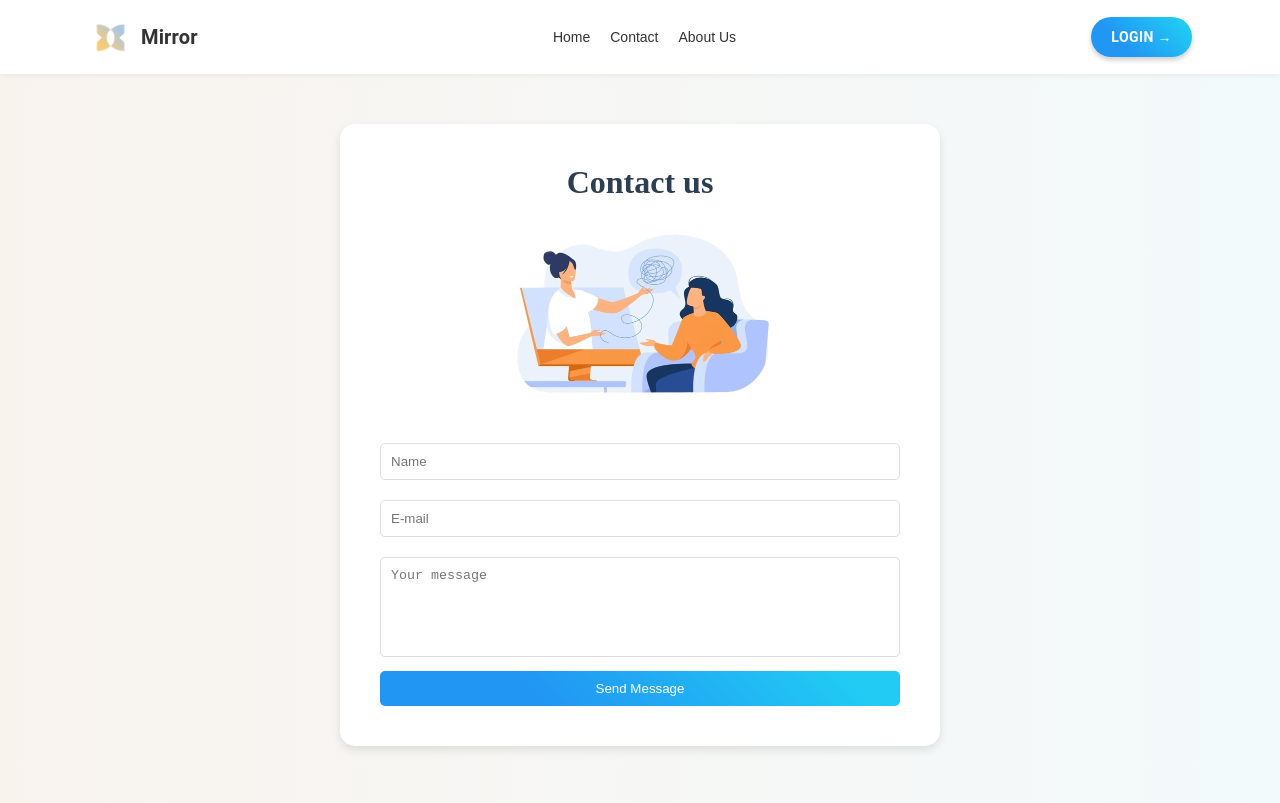
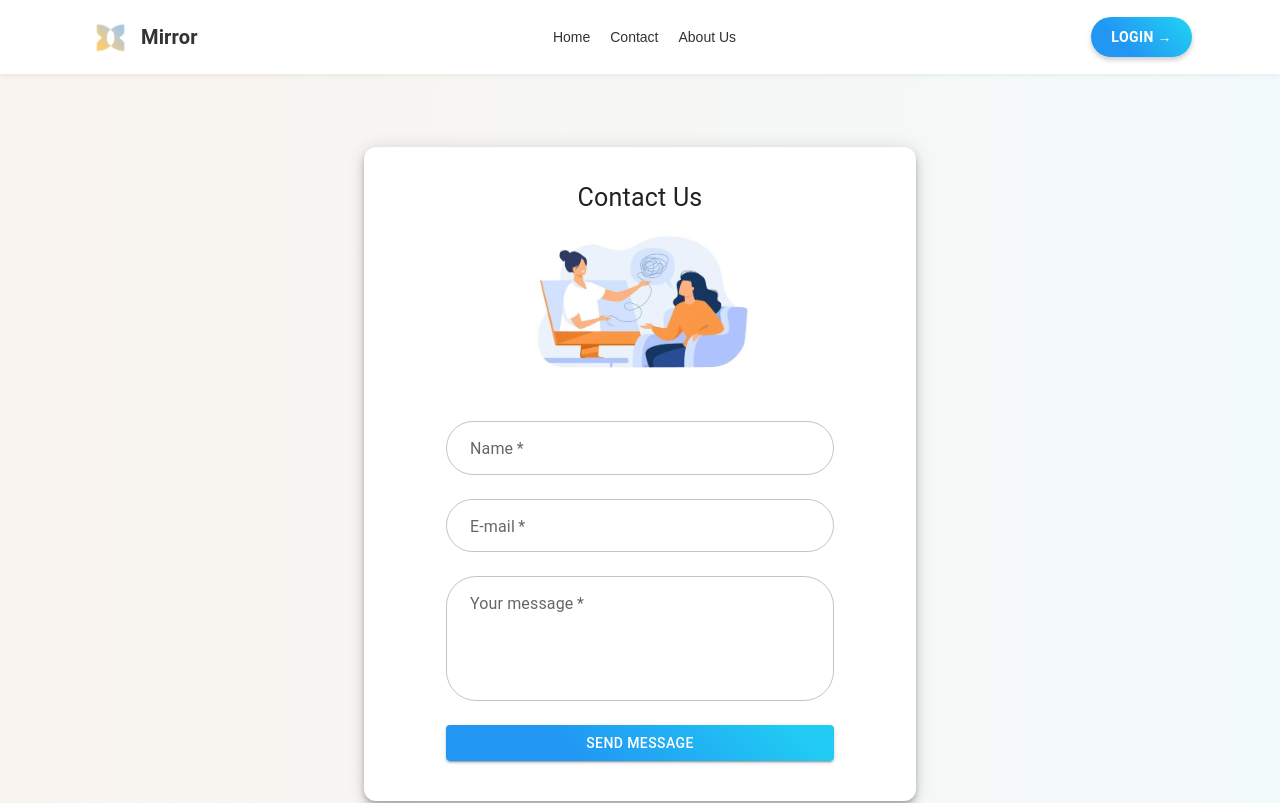
Before and after one commit to IsurangaSilva/Advancements-in-Digital-Healthcare-Technologies, a React (Vite) app in the folder Mirror_Web/frontend/: page /contact in a window 1280 px wide. Shown: the top 803 px of the page. Built offline with nearby package versions, Linux system fonts and the light colour scheme.

Commit message:
Contact Us Page Updated

```diff
--- a/Mirror_Web/frontend/src/pages/Contact.jsx
+++ b/Mirror_Web/frontend/src/pages/Contact.jsx
@@ -1,50 +1,185 @@
+// import React from 'react';
+// import Contacts from "../assets/contact.jpg";
+
+// const Contact = () => {
+//   return (
+//     <div style={{  background:
+//       "linear-gradient(to right, rgba(243, 232, 222, 0.5), rgba(231, 245, 247, 0.5))", minHeight: '100vh', display: 'flex', flexDirection: 'column' }}>
+//       <main>
+//         <section style={{ flex: 1, display: 'flex', justifyContent: 'center', alignItems: 'center', padding: '50px 20px' }}>
+//           <div style={{ background: '#fff', padding: '40px', borderRadius: '15px', boxShadow: '0 4px 10px rgba(0, 0, 0, 0.1)', textAlign: 'center', maxWidth: '600px', width: '100%' }}>
+//             <h1 style={{ fontSize: '32px', color: '#2c3e50', marginBottom: '20px' }}>Contact us</h1>
+//             <img
+//               src={Contacts}
+//               alt="Therapy Illustration"
+//               style={{ width: '100%', maxWidth: '300px', marginBottom: '20px' }}
+//             />
+//             <form>
+//               <input
+//                 type="text"
+//                 placeholder="Name"
+//                 required
+//                 style={{ width: '100%', padding: '10px', margin: '10px 0', border: '1px solid #ddd', borderRadius: '5px' }}
+//               />
+//               <input
+//                 type="email"
+//                 placeholder="E-mail"
+//                 required
+//                 style={{ width: '100%', padding: '10px', margin: '10px 0', border: '1px solid #ddd', borderRadius: '5px' }}
+//               />
+//               <textarea
+//                 placeholder="Your message"
+//                 required
+//                 style={{ width: '100%', padding: '10px', margin: '10px 0', border: '1px solid #ddd', borderRadius: '5px', height: '100px', resize: 'none' }}
+//               ></textarea>
+//               <button
+//                 type="submit"
+//                 style={{ background: "linear-gradient(45deg, #2196F3 30%, #21CBF3 90%)", color: 'white', padding: '10px 20px', border: 'none', borderRadius: '5px', cursor: 'pointer', width: '100%' }}
+//               >
+//                 Send Message
+//               </button>
+//             </form>
+//           </div>
+//         </section>
+//       </main>
+
+
+//     </div>
+//   );
+// };
+
+// export default Contact;
+
+
 import React from 'react';
-import Contacts from "../assets/contact.jpg";
+import { Box, Typography, TextField, Button, Container, Paper } from '@mui/material';
+import Contacts from '../assets/contact.jpg';
 
 const Contact = () => {
   return (
-    <div style={{  background:
-      "linear-gradient(to right, rgba(243, 232, 222, 0.5), rgba(231, 245, 247, 0.5))", minHeight: '100vh', display: 'flex', flexDirection: 'column' }}>
-      <main>
-        <section style={{ flex: 1, display: 'flex', justifyContent: 'center', alignItems: 'center', padding: '50px 20px' }}>
-          <div style={{ background: '#fff', padding: '40px', borderRadius: '15px', boxShadow: '0 4px 10px rgba(0, 0, 0, 0.1)', textAlign: 'center', maxWidth: '600px', width: '100%' }}>
-            <h1 style={{ fontSize: '32px', color: '#2c3e50', marginBottom: '20px' }}>Contact us</h1>
+    <Box sx={{
+      background: "linear-gradient(to right, rgba(243, 232, 222, 0.5), rgba(231, 245, 247, 0.5))",
+      minHeight: "100vh",
+      display: "flex",
+      justifyContent: "center",
+      alignItems: "center",
+      py: 5
+    }}>
+      <Container maxWidth="sm">
+        <Paper elevation={6} sx={{ p: 4, textAlign: "center", borderRadius: 3 }}>
+          <Typography
+           sx={{
+            fontSize:"25px",
+            fontWeight:400,
+           }}
+           gutterBottom>
+            Contact Us
+          </Typography>
           <img
             src={Contacts}
             alt="Therapy Illustration"
-              style={{ width: '100%', maxWidth: '300px', marginBottom: '20px' }}
+            style={{ width: "100%", maxWidth: "250px", marginBottom: "20px" }}
           />
           <form>
-              <input
-                type="text"
-                placeholder="Name"
+            <Box
+              sx={{padding:"0px 50px"}}>
+            <TextField
+              fullWidth
+              label="Name"
+              variant="outlined"
+              margin="normal"
               required
-                style={{ width: '100%', padding: '10px', margin: '10px 0', border: '1px solid #ddd', borderRadius: '5px' }}
+              sx={{
+                marginBottom: 1,
+               "& .MuiOutlinedInput-root": {
+                 borderRadius: "30px",
+               },
+               "& .MuiOutlinedInput-input": {
+                 backgroundColor: "#fff",
+                 borderRadius: "30px",
+                 paddingLeft: "10px",
+                 fontSize: "14px",
+                 marginLeft: "12px",
+                 fontWeight: 500,
+               },
+               "& .MuiInputLabel-root": {
+                 paddingLeft: "10px",
+               },
+               "& .MuiOutlinedInput-input::placeholder": {
+                 paddingLeft: "10px",
+               },
+             }}
             />
-              <input
+            <TextField
+              fullWidth
+              label="E-mail"
               type="email"
-                placeholder="E-mail"
+              variant="outlined"
+              margin="normal"
               required
-                style={{ width: '100%', padding: '10px', margin: '10px 0', border: '1px solid #ddd', borderRadius: '5px' }}
+              sx={{
+                 marginBottom: 1,
+                "& .MuiOutlinedInput-root": {
+                  borderRadius: "30px",
+                },
+                "& .MuiOutlinedInput-input": {
+                  backgroundColor: "#fff",
+                  borderRadius: "30px",
+                  paddingLeft: "10px",
+                  fontSize: "14px",
+                  marginLeft: "12px",
+                  fontWeight: 500,
+                },
+                "& .MuiInputLabel-root": {
+                  paddingLeft: "10px",
+                },
+                "& .MuiOutlinedInput-input::placeholder": {
+                  paddingLeft: "10px",
+                },
+              }}
             />
-              <textarea
-                placeholder="Your message"
+            <TextField
+              fullWidth
+              label="Your message"
+              multiline
+              rows={4}
+              variant="outlined"
+              margin="normal"
               required
-                style={{ width: '100%', padding: '10px', margin: '10px 0', border: '1px solid #ddd', borderRadius: '5px', height: '100px', resize: 'none' }}
-              ></textarea>
-              <button
+              sx={{
+                marginBottom: 1,
+               "& .MuiOutlinedInput-root": {
+                 borderRadius: "30px",
+               },
+               "& .MuiOutlinedInput-input": {
+                 backgroundColor: "#fff",
+                 borderRadius: "30px",
+                 paddingLeft: "10px",
+                 fontSize: "14px",
+                 marginLeft: "12px",
+                 fontWeight: 500,
+               },
+               "& .MuiInputLabel-root": {
+                 paddingLeft: "10px",
+               },
+               "& .MuiOutlinedInput-input::placeholder": {
+                 paddingLeft: "10px",
+               },
+             }}
+            />
+            <Button
+              fullWidth
+              variant="contained"
+              sx={{ mt: 2, background: "linear-gradient(45deg, #2196F3 30%, #21CBF3 90%)", '&:hover': { backgroundColor: "#e76f51" },marginBottom: 1, }}
               type="submit"
-                style={{ background: "linear-gradient(45deg, #2196F3 30%, #21CBF3 90%)", color: 'white', padding: '10px 20px', border: 'none', borderRadius: '5px', cursor: 'pointer', width: '100%' }}
             >
               Send Message
-              </button>
+            </Button>
+            </Box>
           </form>
-          </div>
-        </section>
-      </main>
-
-
-    </div>
+        </Paper>
+      </Container>
+    </Box>
   );
 };
 
```
Lines whose indentation alone changed are shown as unchanged.
